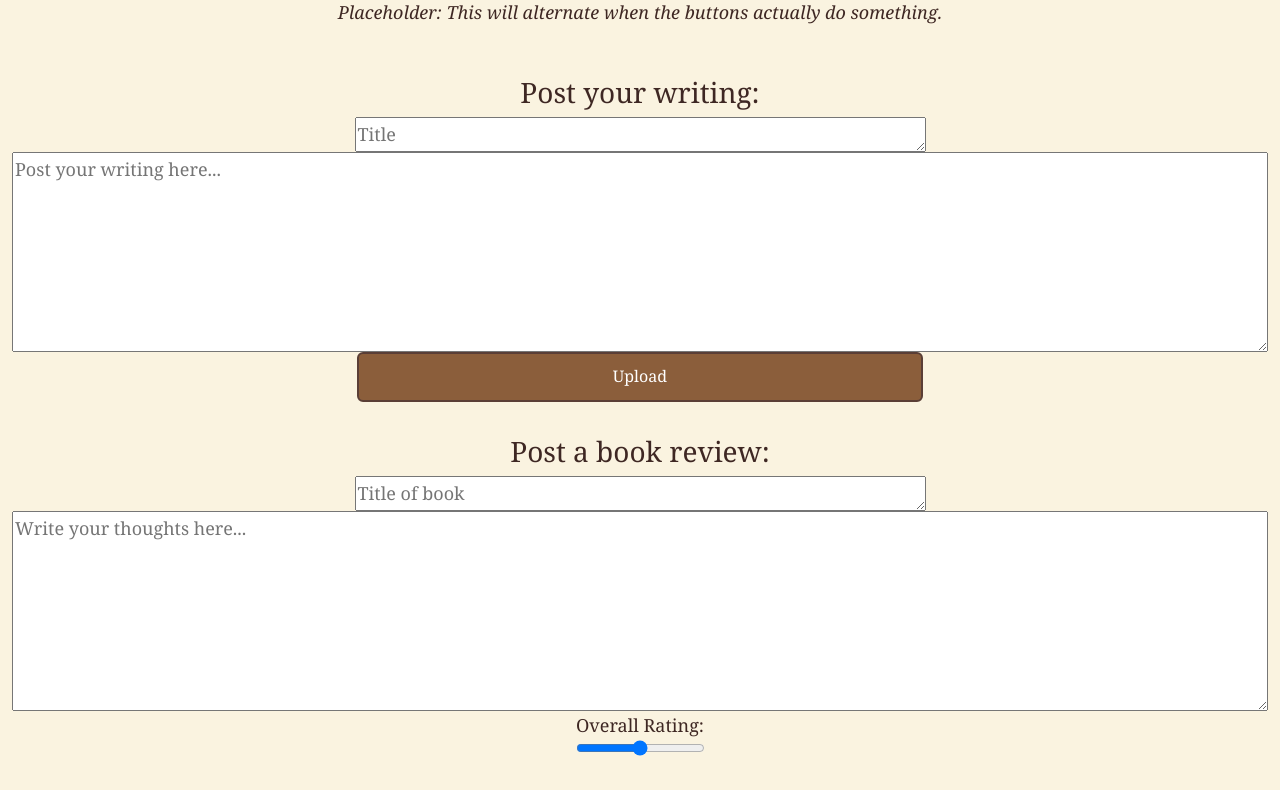
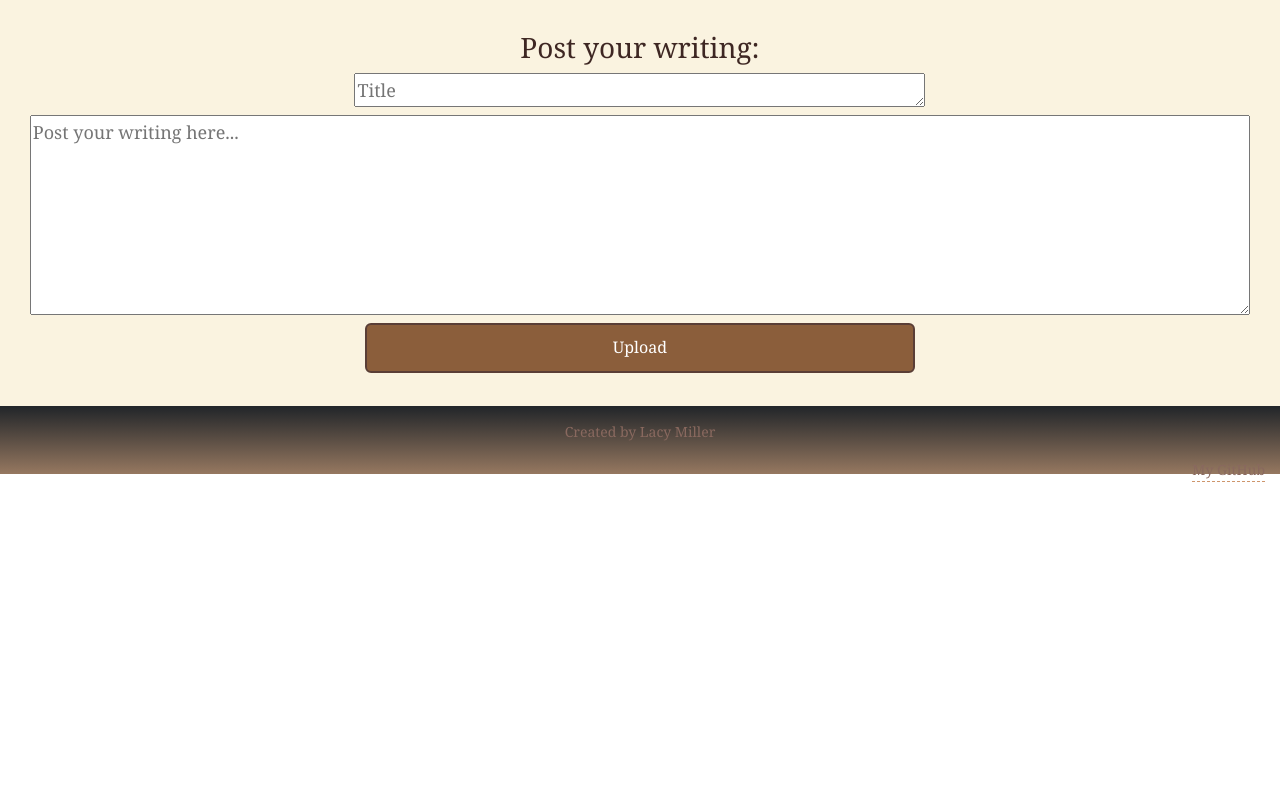
Before and after one commit to lacyelln/startup, a React (Vite) app: page /person in a window 1280 px wide. Shown: the part 289-1079 px from the top of the page. After the commit the page ends 800 px from the top, so only its background shows below. Built offline with nearby package versions, Linux system fonts and the light colour scheme.

Commit message:
Got the navigation to work after posting

```diff
--- a/src/person/person.jsx
+++ b/src/person/person.jsx
@@ -1,47 +1,38 @@
-import React from 'react';
+import React, { useState } from 'react';
+
+import { PostWriting } from './postWritings';
+import { PostReview } from './postReadings';
+
 
 export function Person() {
+  const [selectedOption, setSelectedOption] = useState('writings');
+
+  const handleChange = (event) => {
+    setSelectedOption(event.target.value);
+  };
+
   return (
     <main className="container-fluid body text-center">
       <h3>My Page</h3>
       <label htmlFor="myDropdown">Select which option you'd like to do:</label>
-      <select id="myDropdown" name="postOption">
+      <select id="myDropdown" name="postOption" value={selectedOption} onChange={handleChange}>
         <option value="writings">Post my writing</option>
         <option value="books">Post a book review</option>
       </select>
-      <p><i>Placeholder: This will alternate when the buttons actually do something.</i></p>
 
       <hr />
 
-      <h3>Post your writing:</h3>
-      <textarea rows="1" cols="50" placeholder="Title"></textarea>
-      <textarea
-        rows="5"
-        cols="50"
-        placeholder="Post your writing here..."
-        style={{ width: "100%", height: "200px", overflowY: "auto" }}
-      ></textarea>
-      <button type="submit">Upload</button>
+      {selectedOption === 'writings' && (
+        <>
+          <PostWriting />
+        </>
+      )}
 
-      <hr />
-
-      <h3>Post a book review:</h3>
-      <textarea rows="1" cols="50" placeholder="Title of book"></textarea>
-      <textarea
-        rows="5"
-        cols="50"
-        placeholder="Write your thoughts here..."
-        style={{ width: "100%", height: "200px", overflowY: "auto" }}
-      ></textarea>
-
-      <label htmlFor="rating-review">Overall Rating:</label>
-      <input type="range" id="rating-review" name="rating" min="0" max="10" defaultValue="5" /><br />
-
-      <label htmlFor="fileUpload">Feel free to add a picture with your post:</label>
-      <input type="file" id="fileUpload" name="fileUpload" accept="image/*" />
-      <br />
-
-      <button type="submit">Submit rating</button>
+      {selectedOption === 'books' && (
+        <>
+          <PostReview/>
+        </>
+      )}
 
       <hr />
     </main>
--- /dev/null
+++ b/src/person/postReadings.jsx
@@ -0,0 +1,47 @@
+import React, { useState } from 'react';
+import { useNavigate } from 'react-router-dom';
+
+export function PostReview() {
+  const [title, setTitle] = useState('');
+  const [review, setReview] = useState('');
+  const [rating, setRating] = useState(5);
+  const navigate = useNavigate();
+
+  const handleSubmit = (e) => {
+    e.preventDefault();
+    navigate('/books');
+  };
+
+  return (
+    <div>
+      <h3>Post a book review:</h3>
+      <textarea
+        rows="1"
+        cols="50"
+        placeholder="Title of book"
+        value={title}
+        onChange={(e) => setTitle(e.target.value)}
+      />
+      <textarea
+        rows="5"
+        cols="50"
+        placeholder="Write your thoughts here..."
+        style={{ width: '100%', height: '200px', overflowY: 'auto' }}
+        value={review}
+        onChange={(e) => setReview(e.target.value)}
+      />
+      <label htmlFor="rating">Overall Rating:</label>
+      <input
+        type="range"
+        id="rating"
+        name="rating"
+        min="0"
+        max="10"
+        value={rating}
+        onChange={(e) => setRating(e.target.value)}
+      />
+      <br />
+      <button type="submit" onClick={handleSubmit}>Submit rating</button>
+    </div>
+  );
+}
--- /dev/null
+++ b/src/person/postWritings.jsx
@@ -0,0 +1,47 @@
+import React, { useState } from 'react';
+import { useNavigate } from 'react-router-dom';
+
+export function PostWriting() {
+  const [title, setTitle] = useState('');
+  const [content, setContent] = useState('');
+  const navigate = useNavigate();
+
+  const handleUpload = (e) => {
+    e.preventDefault();
+
+    if (!title.trim() || !content.trim()) {
+      alert('Please fill out both fields before uploading.');
+      return;
+    }
+
+    localStorage.setItem('postTitle', title);
+    localStorage.setItem('postContent', content);
+
+    setTitle('');
+    setContent('');
+
+    navigate('/writings');
+  };
+
+  return (
+    <div>
+      <h3>Post your writing:</h3>
+      <textarea
+        rows="1"
+        cols="50"
+        placeholder="Title"
+        value={title}
+        onChange={(e) => setTitle(e.target.value)}
+      />
+      <textarea
+        rows="5"
+        cols="50"
+        placeholder="Post your writing here..."
+        style={{ width: '100%', height: '200px', overflowY: 'auto' }}
+        value={content}
+        onChange={(e) => setContent(e.target.value)}
+      />
+      <button type="submit" onClick={handleUpload}>Upload</button>
+    </div>
+  );
+}
```
Also changed, not shown: src/person/person.css (line endings or trailing spaces).
